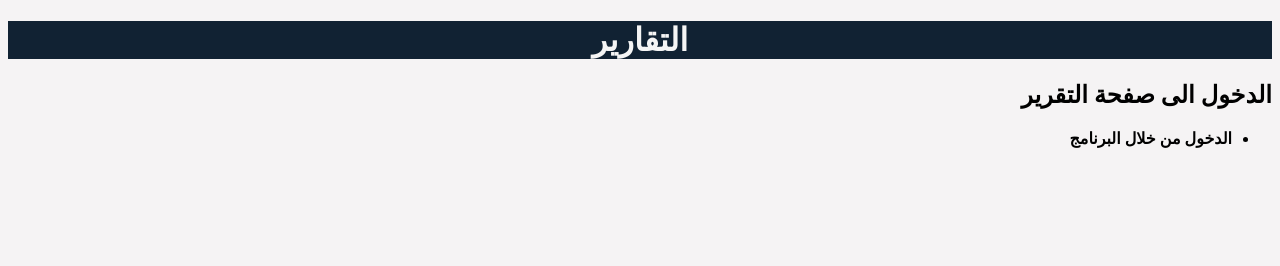
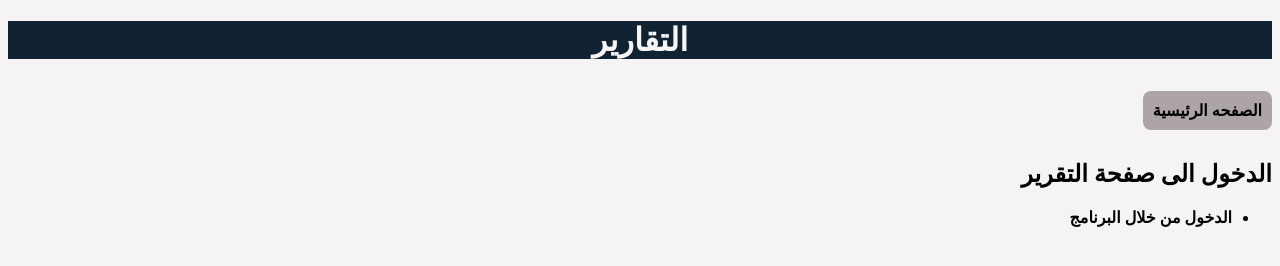
Before and after one commit to msakkoury/reginatest, a plain HTML site: page report.html in a window 1280 px wide. Drawn offline with nearby package versions, Linux system fonts and the light colour scheme.

Commit message:
Update report.html

```diff
--- a/report.html
+++ b/report.html
@@ -17,6 +17,7 @@
     <body dir="rtl">
         <b>
         <h1>التقارير</h1>
+             <a href="index.html">الصفحه الرئيسية</a>
         <h2>الدخول الى صفحة التقرير</h2>
         <ul>
             <li>الدخول من خلال البرنامج</li>
```
